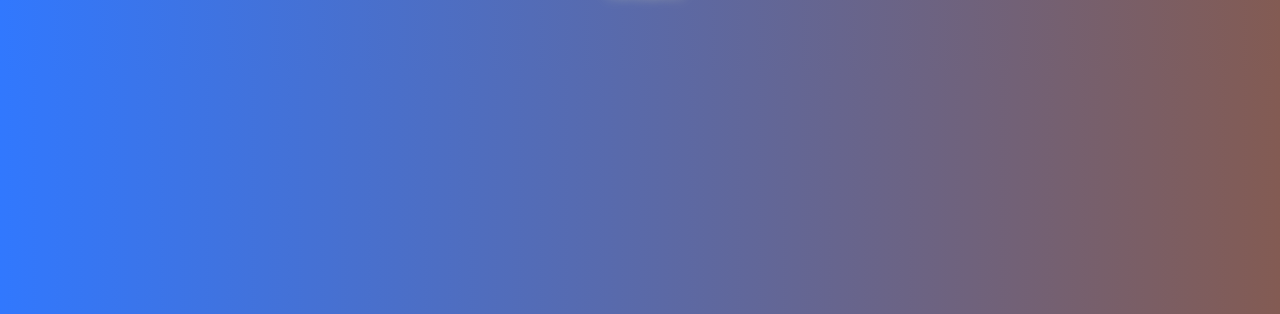
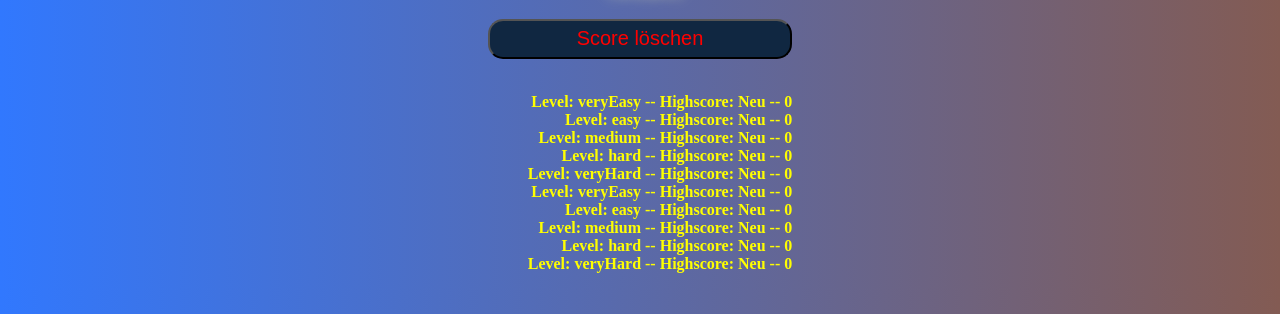
Before and after one commit to DanielVierh/memory-game, a plain HTML site: page settings.html in a window 1280 px wide. Shown: the part 486-800 px from the top of the page. Drawn offline with Linux system fonts and the light colour scheme.

Commit message:
Button zum löschen des Highscores

```diff
--- a/app.js
+++ b/app.js
@@ -1,3 +1,12 @@
+let highscore = [];
+
+class Highscore {
+    constructor(name, level, points) {
+        this.name = name;
+        this.level = level;
+        this.points = points;
+    }
+}
 
 function chooseTheme1() {
     save_ThemePackage("pack1");
@@ -87,22 +96,12 @@ function backToManue() {
 }
 
 function showHighscore(){
-    let highscore = [];
+    document.getElementById("outpScore").innerHTML = "";
     if(localStorage.getItem('storedHighscore') != null) {
         highscore = JSON.parse(localStorage.getItem("storedHighscore"));
     }else{
         console.log("Noch kein Highscore Array");
-        const veryEasyScore = new Highscore('Neu','veryEasy', 0);
-        const easyScore = new Highscore('Neu','easy', 0);
-        const mediumScore = new Highscore('Neu','medium', 0);
-        const hardScore = new Highscore('Neu','hard', 0);
-        const veryHardScore = new Highscore('Neu','veryHard', 0);
-        highscore.push(veryEasyScore);
-        highscore.push(easyScore);
-        highscore.push(mediumScore);
-        highscore.push(hardScore);
-        highscore.push(veryHardScore);
-        localStorage.setItem("storedHighscore", JSON.stringify(highscore));
+        deleteScore();
     }
     console.log(highscore);
     for(let i = 0; i < highscore.length; i++) {
@@ -115,3 +114,20 @@ function showHighscore(){
     }
 }
 showHighscore();
+
+function deleteScore() {
+    highscore = [];
+    localStorage.setItem("storedHighscore", JSON.stringify(highscore));
+    const veryEasyScore = new Highscore('Neu','veryEasy', 0);
+    const easyScore = new Highscore('Neu','easy', 0);
+    const mediumScore = new Highscore('Neu','medium', 0);
+    const hardScore = new Highscore('Neu','hard', 0);
+    const veryHardScore = new Highscore('Neu','veryHard', 0);
+    highscore.push(veryEasyScore);
+    highscore.push(easyScore);
+    highscore.push(mediumScore);
+    highscore.push(hardScore);
+    highscore.push(veryHardScore);
+    localStorage.setItem("storedHighscore", JSON.stringify(highscore));
+    showHighscore();
+}
--- a/settings.html
+++ b/settings.html
@@ -31,6 +31,7 @@
 
 <div class="container">
     <h1>Score</h1>
+    <button onclick="deleteScore()" class="normalButton">Score löschen</button>
     <br>
     <ul id="outpScore"></ul>
 </div>
--- a/style.css
+++ b/style.css
@@ -141,3 +141,12 @@ ul{
     font-weight: bold;
     text-align: right;
 }
+
+
+.normalButton{
+    background-color: rgb(16, 39, 65);
+    color: red;
+    height: 40px;
+    border-radius: 15px;
+    font-size: 20px;
+}
```
